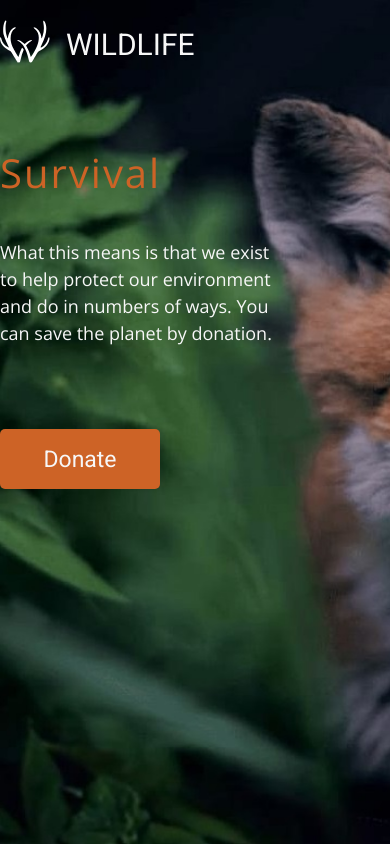
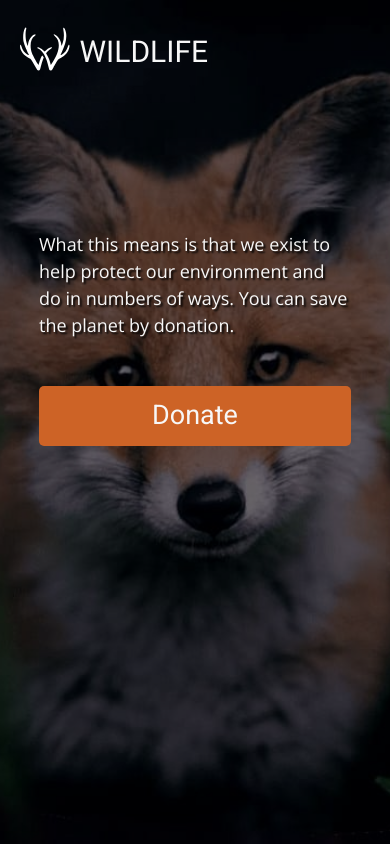
Before and after one commit to sobdima/wildlife, a plain HTML site: page index.html in a window 390 px wide. Drawn offline with nearby package versions, Linux system fonts and the light colour scheme.

Commit message:
720px 2release

```diff
--- a/index.html
+++ b/index.html
@@ -12,6 +12,7 @@
         <div class="container">
             <!--main page-->
             <header class="header">
+                <div class="fon"></div>
                 <div class="wrap">
                     <div class="header_top">
                         <div class="header_logo">
--- a/style.css
+++ b/style.css
@@ -6,7 +6,6 @@
 
 .container {
   max-width: 100%;
-  min-width: 320px;
   background: #cccccc;
 }
 
@@ -22,16 +21,20 @@
   height: 100vh;
 }
 
+.fon {
+  display: none;
+}
+
 .header_top {
   display: flex;
   justify-content: space-between;
   align-items: center;
-  padding-top: 20px;
+  padding-top: 2%;
 }
 
 .header_logo a {
   position: absolute;
-  margin-left: 16px;
+  margin-left: 1%;
   text-decoration: none;
   font-family: Roboto;
   font-style: normal;
@@ -73,7 +76,7 @@
 }
 
 .header_main {
-  margin-top: 80px;
+  margin-top: 8%;
 }
 
 .header_main p {
@@ -90,17 +93,16 @@
 }
 
 .header_main .text {
-  margin-top: 51px;
-  width: 274px;
-  height: 108px;
+  margin-top: 4%;
+  width: 23%;
   font-size: 18px;
   line-height: 27px;
   color: #f7f7f7;
 }
 
 .header_main button {
-  margin-top: 50px;
-  width: 160px;
+  margin-top: 4%;
+  width: 15%;
   height: 60px;
   background: #cd6326;
   border-radius: 5px;
@@ -287,104 +289,69 @@
   margin-right: 0px;
 }
 
-/*adaptive layout*/
 @media (max-width: 720px) {
-  .header {
-    background: url("assets/rectangle2.jpg") no-repeat;
-    background-size: cover;
-    height: 100vh;
+  .title,
+  .carousel,
+  .mail_text,
+  .mail_button,
+  .footer,
+  .paragraph {
+    display: none;
   }
 
-  .header_top {
-    padding-top: 20px;
+  .fon {
+    display: block;
+    position: fixed;
+    top: 0;
+    left: 0;
+    width: 100%;
+    height: 100%;
+    background-color: rgba(0, 0, 0, 0.5);
+    z-index: 0;
   }
 
-  .wrap {
-    max-width: 560px;
+  .header_sidebar {
+    display: none;
   }
 
   .header_logo {
-    display: inline-block;
+    margin-left: 5%;
+    margin-top: 5%;
+    z-index: 1;
   }
 
-  .header_logo a {
-    font-size: 30px;
-    text-transform: uppercase;
-    color: #f7f7f7;
-    margin-top: -5px;
+  .header_main {
+    width: 80%;
+    margin: auto;
   }
 
   .header_logo img {
     width: 50px;
   }
 
-  .header_sidebar {
-    display: none;
+  .header_logo a {
+    font-size: 30px;
+    margin-top: -5px;
+    margin-left: 10px;
   }
 
-  .header_sidebar li {
-    margin-left: 15px;
+  .header_main .paragraph {
+    text-shadow: #f7f7f7 1px 1px 2px;
   }
 
-  .header_sidebar a {
-    font-size: 11px;
-    color: #f7f7f7;
-    text-decoration: none;
+  .header_main .text {
+    text-shadow: #000000 2px 2px 2px;
+    width: 100%;
+    margin-top: 50%;
   }
 
-  .header_sidebar button {
-    font-size: 11px;
-    color: #f7f7f7;
-    background-color: transparent;
-    width: 90px;
-    height: 35px;
-    border: 2px solid #cd6326;
-    box-sizing: border-box;
-    border-radius: 5px;
-  }
-
-  .header_sidebar img {
-    width: 13px;
+  .header_main button {
+    margin-top: 15%;
+    width: 100%;
+    font-size: 27px;
   }
 
   .header_main {
-    margin-top: 70px;
-  }
-
-  .header_main .paragraph {
-    font-size: 40px;
-    letter-spacing: 2px;
-    color: #cd6326;
-  }
-
-  .header_main .text {
-    margin-top: 30px;
-    width: 290px;
-    height: 120px;
-    font-size: 18px;
-    line-height: 27px;
-    color: #f7f7f7;
-  }
-
-  .header_main button {
-    margin-top: 70px;
-    width: 160px;
-    height: 60px;
-    background: #cd6326;
-    border-radius: 5px;
-    border: none;
-    font-family: Roboto;
-    font-size: 23px;
-    line-height: 27px;
-    color: #f7f7f7;
-  }
-
-  .title,
-  .carousel,
-  .first,
-  .mail_text,
-  .mail_button,
-  .footer {
-    display: none;
+    position: relative;
   }
 }
```
